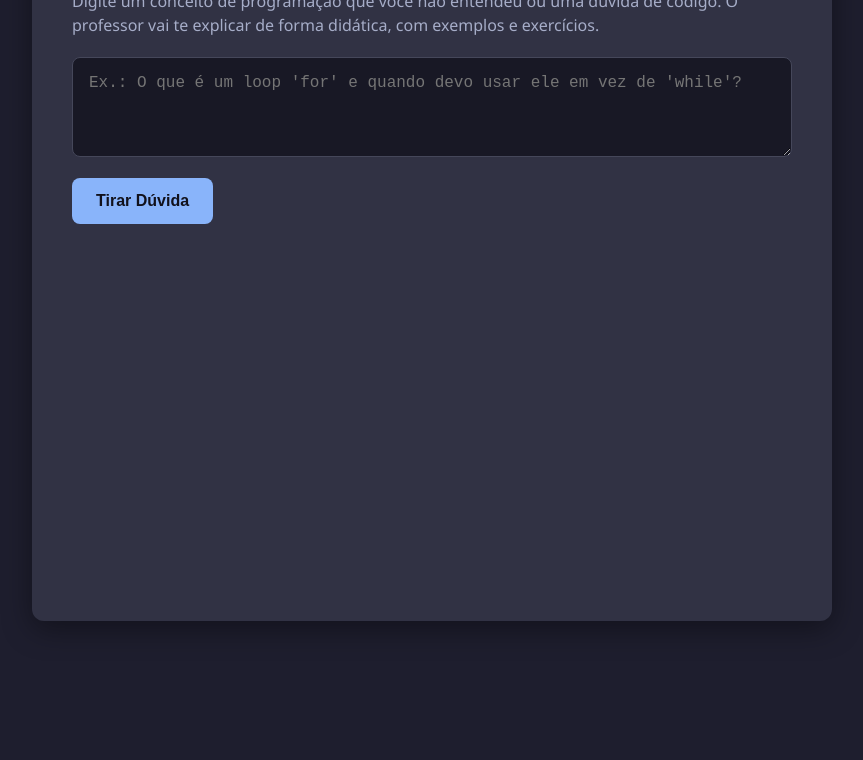
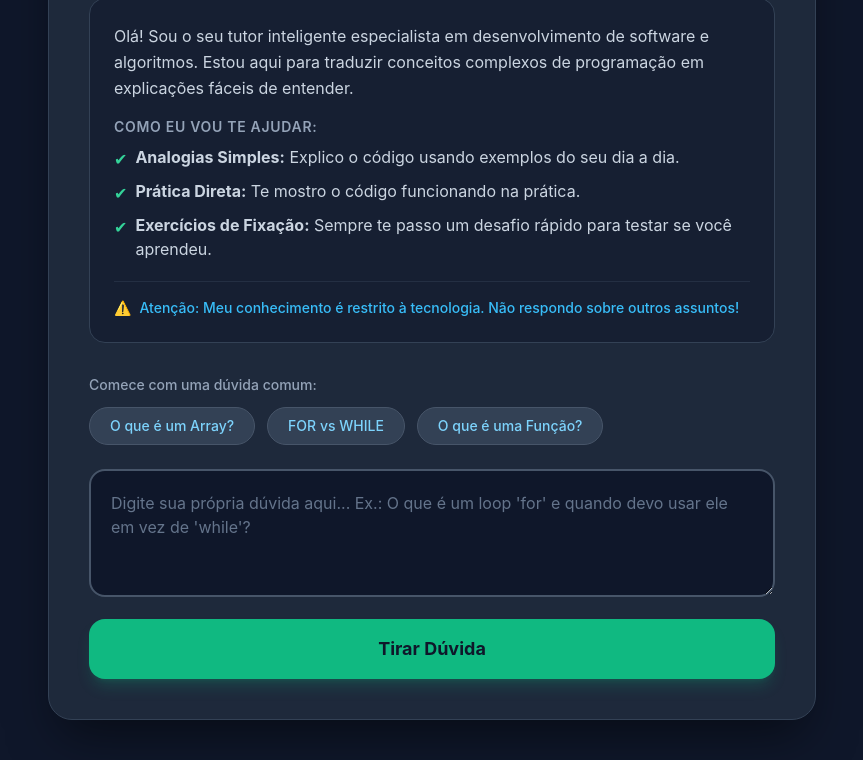
Before and after one commit to eduarda-wq/CodeTutor, a website: page public/index.html in a window 1280 px wide. Shown: the part 139-899 px from the top of the page, without its empty margins (208-1071 px from the left). Before the commit the page ends 800 px from the top, so only its background shows below. Drawn offline with nearby package versions, Linux system fonts and the light colour scheme.

Commit message:
feat: adicionando alteraçãoes

```diff
--- a/package.json
+++ b/package.json
@@ -2,11 +2,15 @@
   "type": "module",
   "scripts": {
     "start": "node server.js",
-    "dev": "node server.js"
+    "dev": "node server.js",
+    "configurar-css": "tailwindcss init"
   },
   "dependencies": {
     "cors": "latest",
     "dotenv": "latest",
     "express": "latest"
+  },
+  "devDependencies": {
+    "tailwindcss": "^3.4.19"
   }
 }
--- a/public/index.html
+++ b/public/index.html
@@ -4,102 +4,91 @@
   <meta charset="UTF-8" />
   <meta name="viewport" content="width=device-width, initial-scale=1.0">
   <title>CodeTutor - Professor de Lógica</title>
-  <style>
-    * { box-sizing: border-box; margin: 0; padding: 0; }
-    body {
-      font-family: 'Segoe UI', Tahoma, Geneva, Verdana, sans-serif;
-      background-color: #1e1e2e;
-      color: #cdd6f4;
-      display: flex;
-      justify-content: center;
-      padding: 40px 20px;
-      min-height: 100vh;
+
+  <script src="https://cdn.jsdelivr.net/npm/marked/marked.min.js"></script>
+  <script src="https://cdn.tailwindcss.com?plugins=typography"></script>
+
+  <script>
+    tailwind.config = {
+      theme: {
+        extend: {
+          fontFamily: {
+            sans: ['Inter', 'Segoe UI', 'sans-serif'],
+          }
+        }
+      }
     }
-    .container {
-      background: #313244;
-      padding: 40px;
-      border-radius: 12px;
-      box-shadow: 0 8px 30px rgba(0, 0, 0, 0.4);
-      width: 100%;
-      max-width: 800px;
-    }
-    h1 {
-      color: #89b4fa;
-      font-size: 28px;
-      margin-bottom: 10px;
-    }
-    p {
-      color: #a6adc8;
-      font-size: 16px;
-      margin-bottom: 20px;
-      line-height: 1.5;
-    }
-    textarea {
-      width: 100%;
-      height: 100px;
-      padding: 16px;
-      font-size: 16px;
-      font-family: 'Courier New', Courier, monospace;
-      background-color: #181825;
-      color: #cdd6f4;
-      border: 1px solid #45475a;
-      border-radius: 8px;
-      resize: vertical;
-      outline: none;
-    }
-    textarea:focus { border-color: #89b4fa; }
-    button {
-      padding: 14px 24px;
-      font-size: 16px;
-      font-weight: bold;
-      cursor: pointer;
-      background-color: #89b4fa;
-      color: #11111b;
-      border: none;
-      border-radius: 8px;
-      margin-top: 16px;
-      transition: background 0.2s;
-    }
-    button:hover { background-color: #74c7ec; }
-    button:disabled { background-color: #45475a; cursor: not-allowed; }
-    .resultado-box {
-      margin-top: 30px;
-      display: none;
-    }
-    h2 {
-      color: #a6e3a1;
-      font-size: 20px;
-      margin-bottom: 15px;
-    }
-    pre {
-      white-space: pre-wrap;
-      background: #11111b;
-      padding: 20px;
-      border-radius: 8px;
-      font-family: 'Courier New', Courier, monospace;
-      color: #cdd6f4;
-      line-height: 1.6;
-      border-left: 4px solid #89b4fa;
-    }
-  </style>
+  </script>
 </head>
-<body>
+<body class="bg-slate-900 text-slate-200 font-sans min-h-screen flex justify-center py-10 px-4 sm:px-6">
 
-  <div class="container">
-    <h1>CodeTutor - Seu Professor de Lógica</h1>
-    <p>Digite um conceito de programação que você não entendeu ou uma dúvida de código. O professor vai te explicar de forma didática, com exemplos e exercícios.</p>
+  <div class="bg-slate-800 p-8 sm:p-10 rounded-3xl shadow-2xl shadow-black/50 w-full max-w-3xl border border-slate-700 h-fit">
 
-    <textarea id="prompt" placeholder="Ex.: O que é um loop 'for' e quando devo usar ele em vez de 'while'?"></textarea>
+    <div class="mb-8">
+      <h1 class="text-3xl sm:text-4xl font-bold text-sky-400 mb-4 tracking-tight flex items-center gap-3">
+        👨‍🏫 CodeTutor: Professor de Lógica
+      </h1>
 
-    <button id="btn-enviar" onclick="enviar()">Tirar Dúvida</button>
+      <div class="bg-slate-900/50 border border-slate-700 p-5 sm:p-6 rounded-2xl">
+        <p class="text-slate-300 leading-relaxed mb-4">
+          Olá! Sou o seu tutor inteligente especialista em desenvolvimento de software e algoritmos. Estou aqui para traduzir conceitos complexos de programação em explicações fáceis de entender.
+        </p>
 
-    <div class="resultado-box" id="resultado-box">
-      <h2>Explicação do Professor</h2>
-      <pre id="resposta"></pre>
+        <p class="text-slate-400 text-sm font-semibold uppercase tracking-wider mb-2">Como eu vou te ajudar:</p>
+        <ul class="space-y-2 text-slate-300 text-sm sm:text-base">
+          <li class="flex items-start gap-2">
+            <span class="text-emerald-400 mt-0.5">✔</span>
+            <span><strong>Analogias Simples:</strong> Explico o código usando exemplos do seu dia a dia.</span>
+          </li>
+          <li class="flex items-start gap-2">
+            <span class="text-emerald-400 mt-0.5">✔</span>
+            <span><strong>Prática Direta:</strong> Te mostro o código funcionando na prática.</span>
+          </li>
+          <li class="flex items-start gap-2">
+            <span class="text-emerald-400 mt-0.5">✔</span>
+            <span><strong>Exercícios de Fixação:</strong> Sempre te passo um desafio rápido para testar se você aprendeu.</span>
+          </li>
+        </ul>
+
+        <div class="mt-5 pt-4 border-t border-slate-700/50 flex items-center gap-2 text-sky-400 text-xs sm:text-sm font-medium">
+          <span>⚠️</span> Atenção: Meu conhecimento é restrito à tecnologia. Não respondo sobre outros assuntos!
+        </div>
+      </div>
     </div>
+
+    <p class="text-slate-400 mb-3 text-sm font-medium">Comece com uma dúvida comum:</p>
+    <div class="flex flex-wrap gap-3 mb-6">
+      <button class="bg-slate-700 text-sky-300 border border-slate-600 hover:bg-slate-600 hover:border-slate-500 hover:text-emerald-300 px-5 py-2 rounded-full text-sm font-medium transition-all" onclick="usarSugestao('O que é uma variável do tipo Array? Me explique com uma analogia.')">
+        O que é um Array?
+      </button>
+      <button class="bg-slate-700 text-sky-300 border border-slate-600 hover:bg-slate-600 hover:border-slate-500 hover:text-emerald-300 px-5 py-2 rounded-full text-sm font-medium transition-all" onclick="usarSugestao('Qual a diferença entre um loop FOR e um loop WHILE?')">
+        FOR vs WHILE
+      </button>
+      <button class="bg-slate-700 text-sky-300 border border-slate-600 hover:bg-slate-600 hover:border-slate-500 hover:text-emerald-300 px-5 py-2 rounded-full text-sm font-medium transition-all" onclick="usarSugestao('O que é uma Função na programação e por que devemos usar?')">
+        O que é uma Função?
+      </button>
+    </div>
+
+    <textarea id="prompt" class="w-full h-32 p-5 rounded-2xl border-2 border-slate-600 focus:border-emerald-400 focus:ring-4 focus:ring-emerald-400/20 outline-none resize-y text-slate-100 bg-slate-900 transition-all placeholder:text-slate-500" placeholder="Digite sua própria dúvida aqui... Ex.: O que é um loop 'for' e quando devo usar ele em vez de 'while'?"></textarea>
+
+    <button id="btn-enviar" class="w-full bg-emerald-500 hover:bg-emerald-400 disabled:bg-slate-700 disabled:text-slate-500 disabled:cursor-not-allowed text-slate-900 font-bold text-lg py-4 px-6 rounded-2xl mt-4 transition-all shadow-lg shadow-emerald-500/20" onclick="enviar()">
+      Tirar Dúvida
+    </button>
+
+    <div class="mt-10 hidden bg-slate-900 border border-slate-700 p-6 sm:p-8 rounded-3xl shadow-inner" id="resultado-box">
+      <h2 class="text-xl font-bold text-sky-400 mb-6 flex items-center gap-2">
+        Resposta do Professor
+      </h2>
+      <div id="resposta" class="prose prose-invert prose-slate max-w-none prose-a:text-emerald-400 prose-headings:text-sky-400 prose-pre:bg-slate-950 prose-pre:border prose-pre:border-slate-800 prose-pre:rounded-2xl"></div>
+    </div>
+
   </div>
 
   <script>
+    function usarSugestao(pergunta) {
+      document.getElementById("prompt").value = pergunta;
+    }
+
     async function enviar() {
       const prompt = document.getElementById("prompt").value;
       const outputBox = document.getElementById("resultado-box");
@@ -109,9 +98,9 @@
       if(!prompt.trim()) return;
 
       btn.disabled = true;
-      btn.textContent = "Professor está digitando...";
+      btn.textContent = "Professor está analisando sua dúvida...";
       outputBox.style.display = "block";
-      output.textContent = "Processando sua dúvida...";
+      output.innerHTML = "<p class='animate-pulse text-emerald-400 font-medium'>Processando sua dúvida...</p>";
 
       try {
         const response = await fetch("/api/llm", {
@@ -123,12 +112,12 @@
         const data = await response.json();
 
         if (!response.ok) {
-          output.textContent = data.erro || "Erro desconhecido.";
+          output.innerHTML = marked.parse(data.erro || "Erro desconhecido.");
         } else {
-          output.textContent = data.resposta;
+          output.innerHTML = marked.parse(data.resposta);
         }
       } catch (error) {
-        output.textContent = "Erro ao conectar com a API local.";
+        output.innerHTML = "<p class='text-red-400 font-medium'>Erro ao conectar com a API local.</p>";
       } finally {
         btn.disabled = false;
         btn.textContent = "Tirar Dúvida";
--- /dev/null
+++ b/public/input.css
@@ -0,0 +1,3 @@
+@tailwind base;
+@tailwind components;
+@tailwind utilities;
--- /dev/null
+++ b/tailwind.config.js
@@ -0,0 +1,10 @@
+/** @type {import('tailwindcss').Config} */
+module.exports = {
+  content: ["./public/**/*.{html,js}"],
+  theme: {
+    extend: {},
+  },
+  plugins: [
+    require('@tailwindcss/typography'), // Adicione isso se quiser manter o texto formatado bonito
+  ],
+}
```
Also changed, not shown: server.js (+4 -3 lines), 1 other file.
